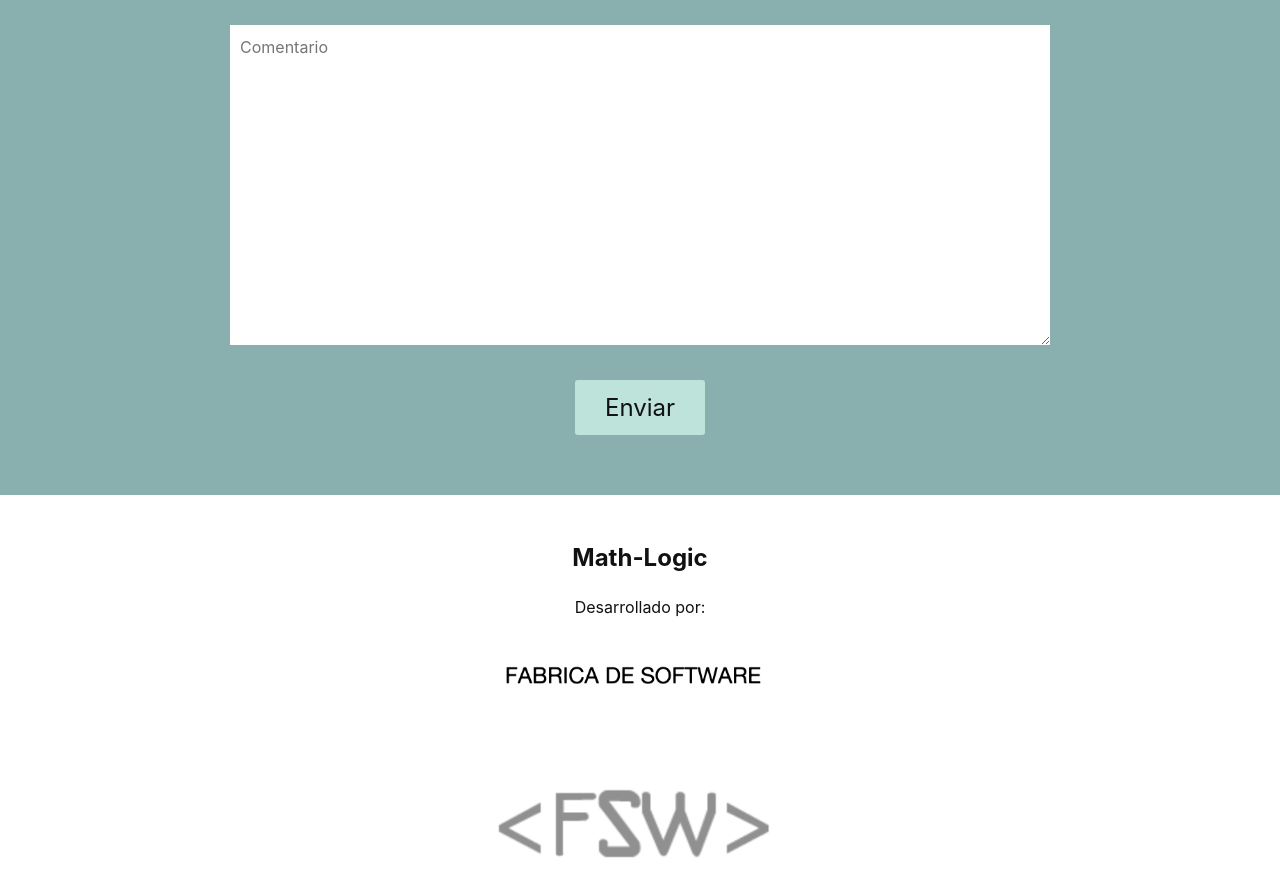
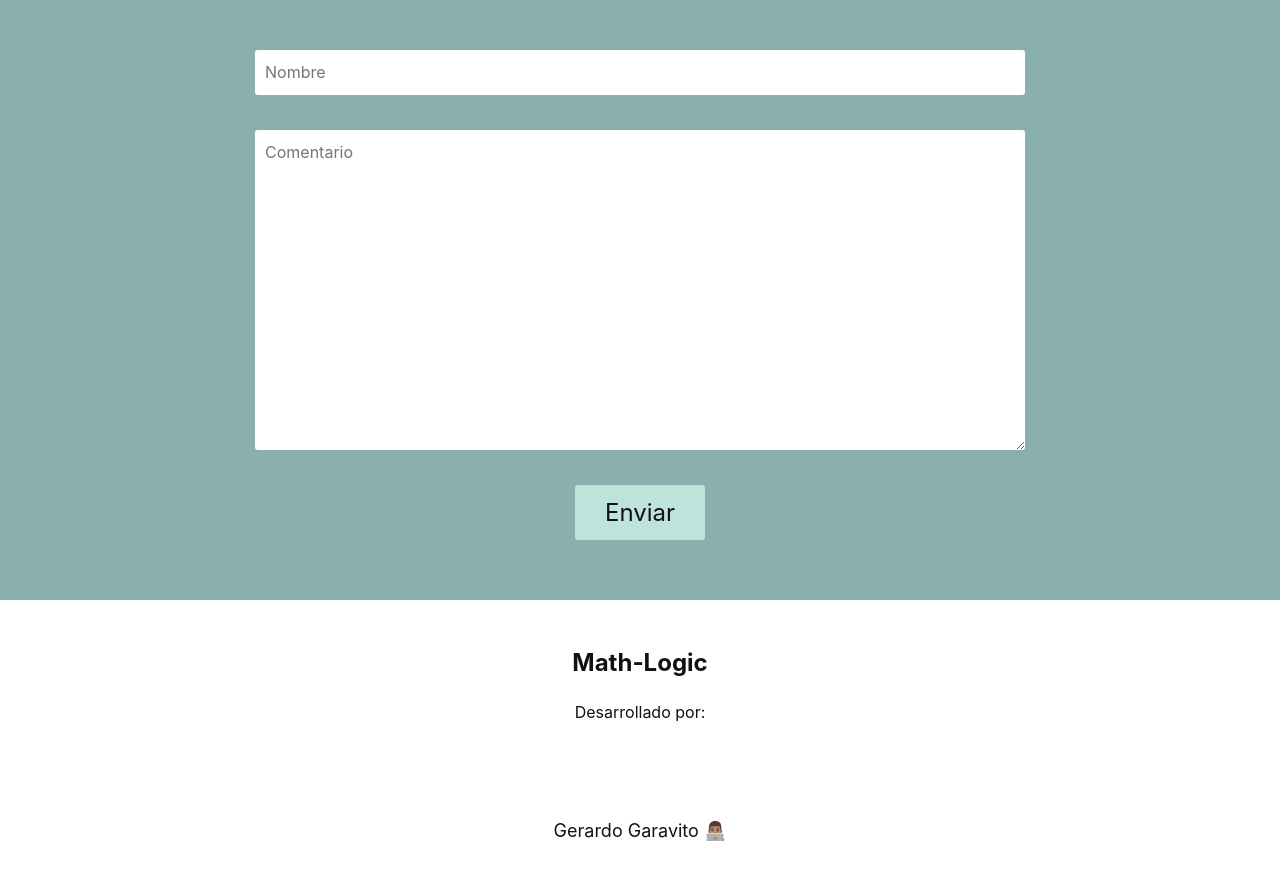
Before and after one commit to gerardogaravito/math-logic, a Next.js app: page / in a window 1280 px wide. Shown: the part 3220-4116 px from the top of the page. Built offline with nearby package versions, Linux system fonts and the light colour scheme.

Commit message:
🚀 Implement funciontality to the contact form

```diff
--- a/components/Carrousell/styles.js
+++ b/components/Carrousell/styles.js
@@ -8,7 +8,7 @@ export const Container = styled.div`
   display: flex;
   align-items: center;
   justify-content: center;
-  background-color: ${colors.white};
+  background-color: ${colors.main_light};
 `
 
 export const Frame = styled.div`
--- a/components/Contact/index.js
+++ b/components/Contact/index.js
@@ -1,29 +1,108 @@
-import React from 'react'
+import React, { useState } from 'react'
 import * as Scroll from 'react-scroll';
+import axios from 'axios'
 
 import {
   Container,
   Title,
+  Form,
   Email,
+  Sections,
+  Label,
   Text,
-  Button
+  Button,
+  Message
 } from './styles'
 
 export const Contact = () => {
+  const formId = 'aEAE3VtM';
+  const formSparkUrl = `https://submit-form.com/${formId}`;
+
+  const initialFormState = {
+    email: '',
+    name: '',
+    message: ''
+  }
+
+  const [formState, setFormState] = useState(initialFormState);
+  const [submitting, setSubmitting] = useState(false);
+  const [message, setMessage] = useState()
+
+  const submitForm = async (event) => {
+    event.preventDefault();
+    setSubmitting(true);
+    await postSubmission();
+    setSubmitting(false);
+  };
+
+  const postSubmission = async () => {
+    const payload = {
+      ...formState
+    }
+
+    try {
+      const result = await axios.post(formSparkUrl, payload)
+      console.log(result)
+      setMessage('Enviado correctamente.')
+    } catch (error) {
+      console,log(error)
+      setMessage('Algo ocurrió mal, intente de nuevo.')
+    }
+  }
+
+  const updateFormControl = (event) => {
+    const { id, value } = event.target;
+    const formKey = id;
+    const updatedFormState = { ...formState };
+    updatedFormState[formKey] = value;
+    setFormState(updatedFormState)
+  }
+
   return (
     <Scroll.Element name='contact'>
 
       <Container>
         <Title>Contáctanos</Title>
+        <Form onSubmit={submitForm}>
+          <Sections>
+            <Label htmlFor='email'>Email</Label>
             <Email
               placeholder='Correo electrónico'
               type='email'
+              id='email'
+              value={formState.email}
+              onChange={updateFormControl}
               />
+          </Sections>
+          <Sections>
+            <Label htmlFor='name'>Nombre</Label>
+            <Email
+              placeholder='Nombre'
+              type='text'
+              id='name'
+              value={formState.name}
+              onChange={updateFormControl}
+              />
+          </Sections>
+          <Sections>
+            <Label htmlFor='message'>Message</Label>
             <Text
               placeholder='Comentario'
               type='text'
+              id='message'
+              value={formState.message}
+              onChange={updateFormControl}
               />
-        <Button type='submit'>Enviar</Button>
+          </Sections>
+          {message &&
+            <Message>{message}</Message>
+          }
+          <Button disabled={submitting} type='submit'>
+            {
+              submitting ? 'Enviando...' : 'Enviar'
+            }
+          </Button>
+          </Form>
       </Container>
 
     </Scroll.Element>
--- a/components/Contact/styles.js
+++ b/components/Contact/styles.js
@@ -1,6 +1,6 @@
 import styled from 'styled-components';
 import { blackToMain, blackToWhite } from 'globalStyles/animations';
-import { colors } from 'globalStyles/stylesVariables';
+import { colors, mediaQueries } from 'globalStyles/stylesVariables';
 
 export const Container = styled.div`
   width: 100%;
@@ -17,23 +17,67 @@ export const Title = styled.h1`
   margin: 60px 15px 15px 15px;
 `
 
+export const Form = styled.form`
+  display:flex;
+  flex-direction: column;
+  justify-content: center;
+  align-items: center;
+  width: 80%;
+`
+
+export const Sections = styled.div`
+  width: 800px;
+  display: flex;
+  justify-content: center;
+
+  @media ${mediaQueries.miniDesktop} {
+    width: 400px;
+  }
+
+  @media ${mediaQueries.mobile} {
+    width: 300px;
+  }
+`
+
 export const Email = styled.input`
-  width: 80%;
+  width: 800px;
   max-width: 800px;
   margin: 30px 15px;
   border: none;
   padding: 10px;
   font-size: 16px;
+  border-radius: 3px;
+
+  @media ${mediaQueries.miniDesktop} {
+    width: 400px;
+  }
+
+  @media ${mediaQueries.mobile} {
+    width: 300px;
+  }
+`
+
+export const Label = styled.label`
+  display: none;
 `
 
 export const Text = styled.textarea`
-  width: 80%;
+  width: 800px;
   max-width: 800px;
   height: 300px;
   margin: 5px 15px 30px 15px;
   border: none;
   padding: 10px;
   font-size: 16px;
+  border-radius: 3px;
+
+  @media ${mediaQueries.miniDesktop} {
+    width: 400px;
+  }
+
+  @media ${mediaQueries.mobile} {
+    width: 300px;
+  }
 `
 
 export const Button = styled.button`
@@ -49,3 +93,7 @@ export const Button = styled.button`
     cursor: pointer;
   }
 `
+
+export const Message = styled.div`
+  color: ${colors.white}
+`
--- a/components/Footer/index.js
+++ b/components/Footer/index.js
@@ -1,7 +1,8 @@
 import React from 'react'
 import {
   Container,
-  LogosContainer
+  LogosContainer,
+  Url
 } from './styles'
 
 export const Footer = () => {
@@ -11,7 +12,7 @@ export const Footer = () => {
       <br />
       <p>Desarrollado por:</p>
       <LogosContainer>
-        <img src='FSW.png' height='250px' width='auto' />
+        <Url target='_blank' href='https://gerardogaravito.vercel.app/'>Gerardo Garavito 👨🏽‍💻</Url>
       </LogosContainer>
     </Container>
   )
--- a/components/Footer/styles.js
+++ b/components/Footer/styles.js
@@ -15,7 +15,7 @@ export const Container = styled.div`
 
 export const LogosContainer = styled.div`
   width: auto;
-  height: 250px;
+  height: 150px;
   display: flex;
   justify-content: center;
   align-items: center;
@@ -23,3 +23,13 @@ export const LogosContainer = styled.div`
   overflow: hidden;
   object-fit: cover;
 `
+
+export const Url = styled.a`
+  text-decoration: none;
+  color: ${colors.black};
+  font-size: 18px;
+
+  &:hover {
+    ${blackToMain}
+  }
+`
--- a/package.json
+++ b/package.json
@@ -17,6 +17,7 @@
   "author": "Gerardo Garavito <garavitogerardo@gmail.com>",
   "license": "MIT",
   "dependencies": {
+    "axios": "^0.21.1",
     "next": "^10.2.3",
     "react": "^17.0.2",
     "react-dom": "^17.0.2",
```
Also changed, not shown: 1 other file (tests, documents, lock files or other folders). Lines whose indentation alone changed are shown as unchanged.
